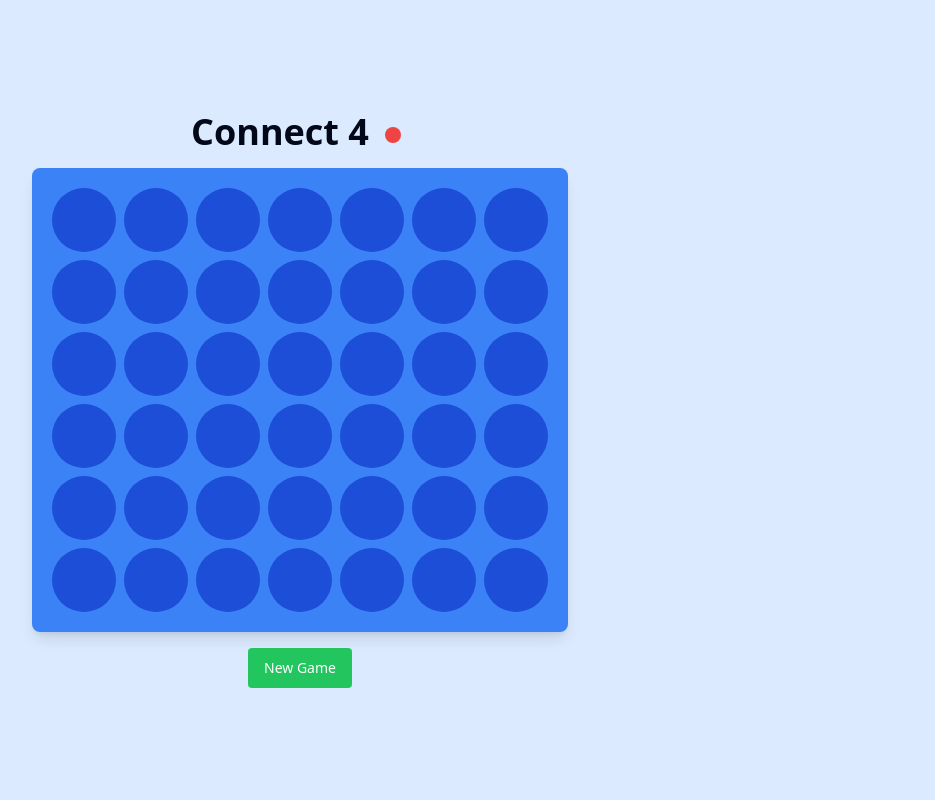
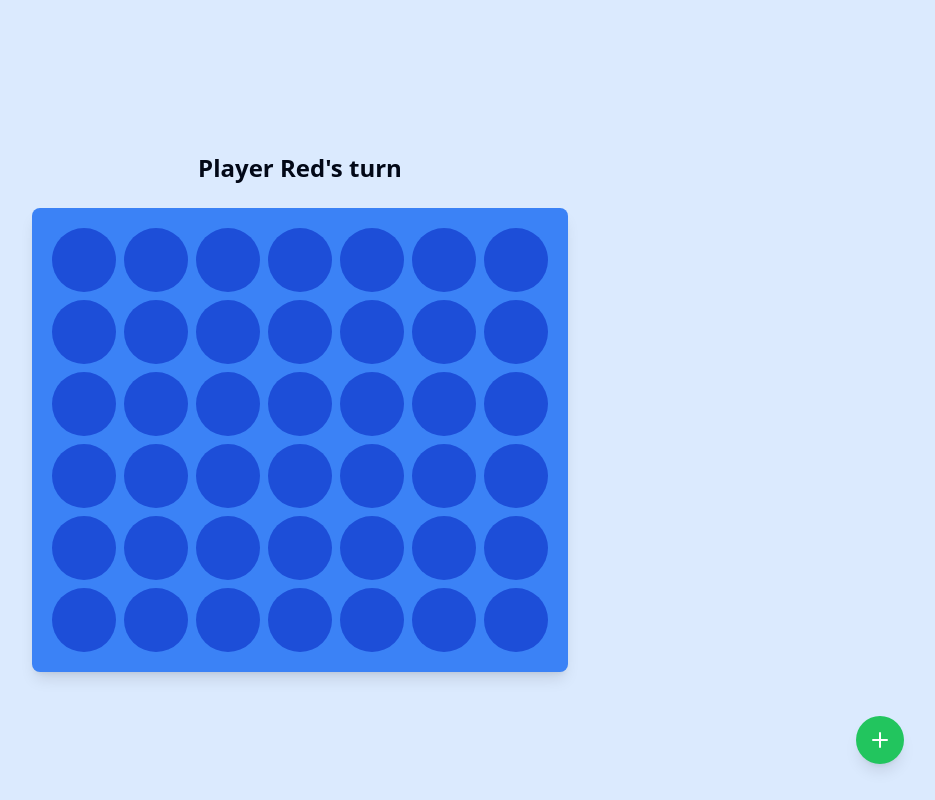
Before and after one commit to HasanYahya101/Connect4-Vite, a React (Vite) app: page / in a window 1280 px wide. Shown: the whole page, without its empty margins (340-1275 px from the left). Built offline with nearby package versions, Linux system fonts and the light colour scheme.

Commit message:
chore: Update Connect4 component UI and add new game button

```diff
--- a/src/components/component/playground.jsx
+++ b/src/components/component/playground.jsx
@@ -1,6 +1,7 @@
 import React, { useState, useEffect } from 'react';
 import { motion } from 'framer-motion';
 import { Button } from '../ui/button';
+import { Plus } from 'lucide-react';
 
 const ROWS = 6;
 const COLS = 7;
@@ -13,6 +14,7 @@ const Connect4 = () => {
     const [currentPlayer, setCurrentPlayer] = useState(PLAYER1);
     const [winner, setWinner] = useState(null);
     const [gameOver, setGameOver] = useState(false);
+    const [newHover, setNewHover] = useState(false);
 
     const dropPiece = (col) => {
         if (gameOver) return;
@@ -65,12 +67,9 @@ const Connect4 = () => {
     };
 
     return (
-        <div className="flex flex-col items-center justify-center min-h-screen bg-blue-100">
-            <div className='flex justify-center items-center self-center'>
-                <h1 className="text-4xl font-bold mb-4">Connect 4</h1>
-                <div className="ml-4 flex items-center justify-center mb-2.5">
-                    {currentPlayer === PLAYER1 ? <div className="w-4 h-4 rounded-full bg-red-500 mr-2" /> : <div className="w-4 h-4 rounded-full bg-yellow-400 mr-2" />}
-                </div>
+        <div className="flex flex-col items-center justify-center h-screen w-screen min-h-screen min-w-[100vw] bg-blue-100">
+            <div className='flex justify-center items-center self-center my-6'>
+                <span className="text-2xl font-bold">{currentPlayer === PLAYER1 ? 'Player Red' : 'Player Yellow'}'s turn</span>
             </div>
             <div className="bg-blue-500 p-4 rounded-lg shadow-lg">
                 {board.map((row, rowIndex) => (
@@ -101,12 +100,20 @@ const Connect4 = () => {
                     {winner ? `${winner === PLAYER1 ? 'Red' : 'Yellow'} wins!` : "It's a draw!"}
                 </div>
             )}
-            <Button
-                className="mt-4 px-4 py-2 bg-green-500 text-white rounded hover:bg-green-600"
-                onClick={resetGame}
-            >
-                New Game
-            </Button>
+            <div className="fixed bottom-9 right-9 flex flex-col gap-2">
+                <button className="bg-green-500 hover:bg-green-600 text-white rounded-full p-3 shadow-lg transition-all duration-300 flex items-center group hover:pr-6"
+                    onMouseEnter={() => setNewHover(true)}
+                    onMouseLeave={() => setNewHover(false)}
+                    onClick={resetGame}
+                >
+                    <Plus size={24} />
+                    {newHover === true ?
+                        <span className="max-w-0 overflow-hidden whitespace-nowrap group-hover:max-w-xs transition-all duration-300 ml-1">
+                            New
+                        </span>
+                        : null}
+                </button>
+            </div>
         </div>
     );
 };
```
